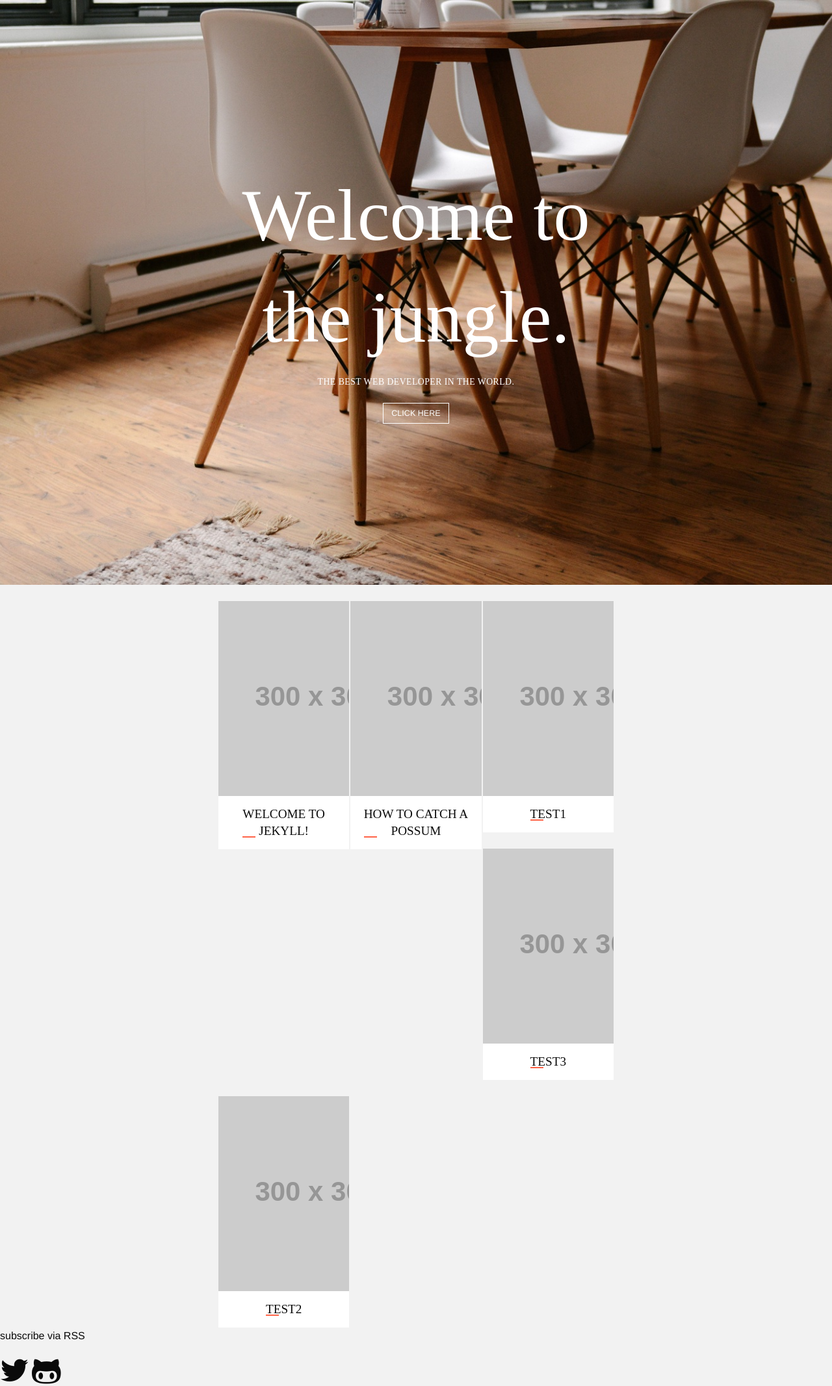
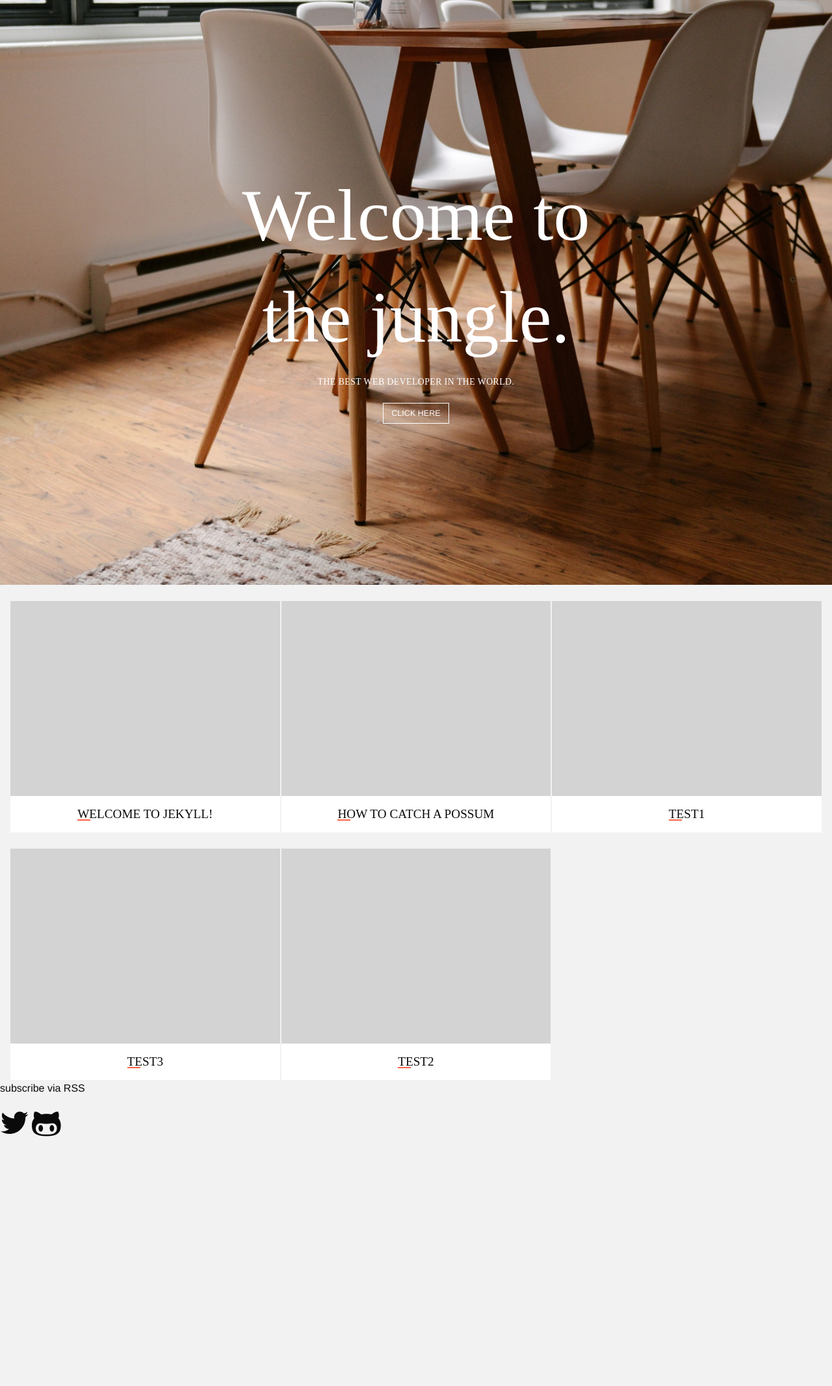
Before and after one commit to ezeikel/ezeikel-personal-blog-web, a Jekyll site: the page built from index.html, in a window 1280 px wide. Shown: the whole page at 65% size. Built offline with Jekyll 4.4.1, drawn with Linux system fonts in a browser that asks for light colours; nearby versions of some CDN libraries; the list of posts is cut into pages by our own code; after the commit the page ends 1752 px from its top, so only the background shows below that.

Commit message:
Fixed posts grid. Media queries added for when grid breaks.

```diff
--- a/_sass/objects/_post-card.scss
+++ b/_sass/objects/_post-card.scss
@@ -18,11 +18,17 @@ body { background: #f2f2f2}
     float: left;
     margin: 25px 1px 0 1px;
     &__image {
-      background-image: url("https://placehold.it/300x300");
+      background: lightgrey;
       height: 300px;
       width: 100%;
-      min-width: 100%;
-      max-width: 100%;
+    }
+    @media (max-width: 960px) {
+      width: 50%;
+      width: calc(50% - 2px);
+    }
+    @media (max-width: 640px) {
+      width: 100%;
+      width: calc(100% - 2px);
     }
   }
 }
--- a/index.html
+++ b/index.html
@@ -4,7 +4,7 @@ layout: default
 
 <div class="home row full-width">
   <!--<h1 class="page-heading">Posts</h1>-->
-  <div class="posts-grid large-6 large-centered columns">
+  <div class="posts-grid columns">
     {% for post in site.posts %}
         <article class="grid-item">
           <figure class="blog-item">
```
